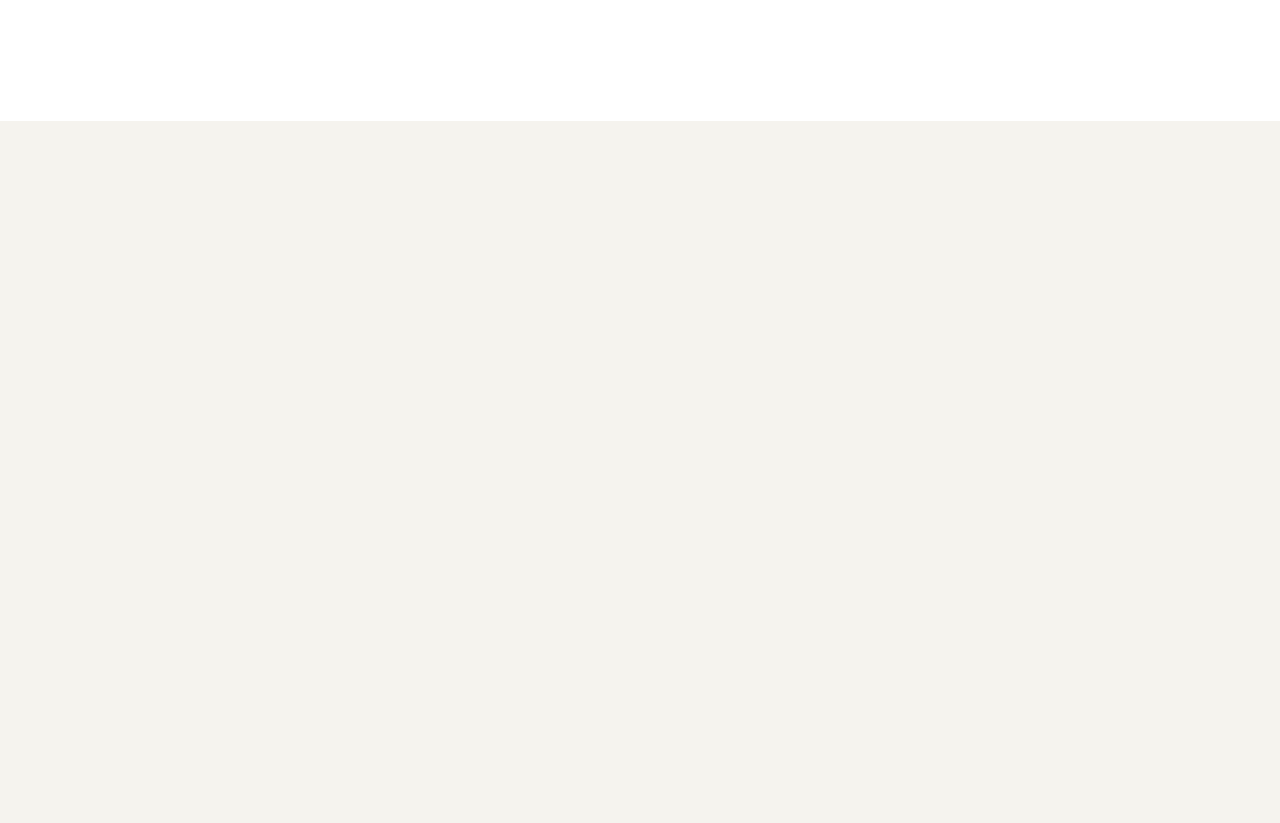
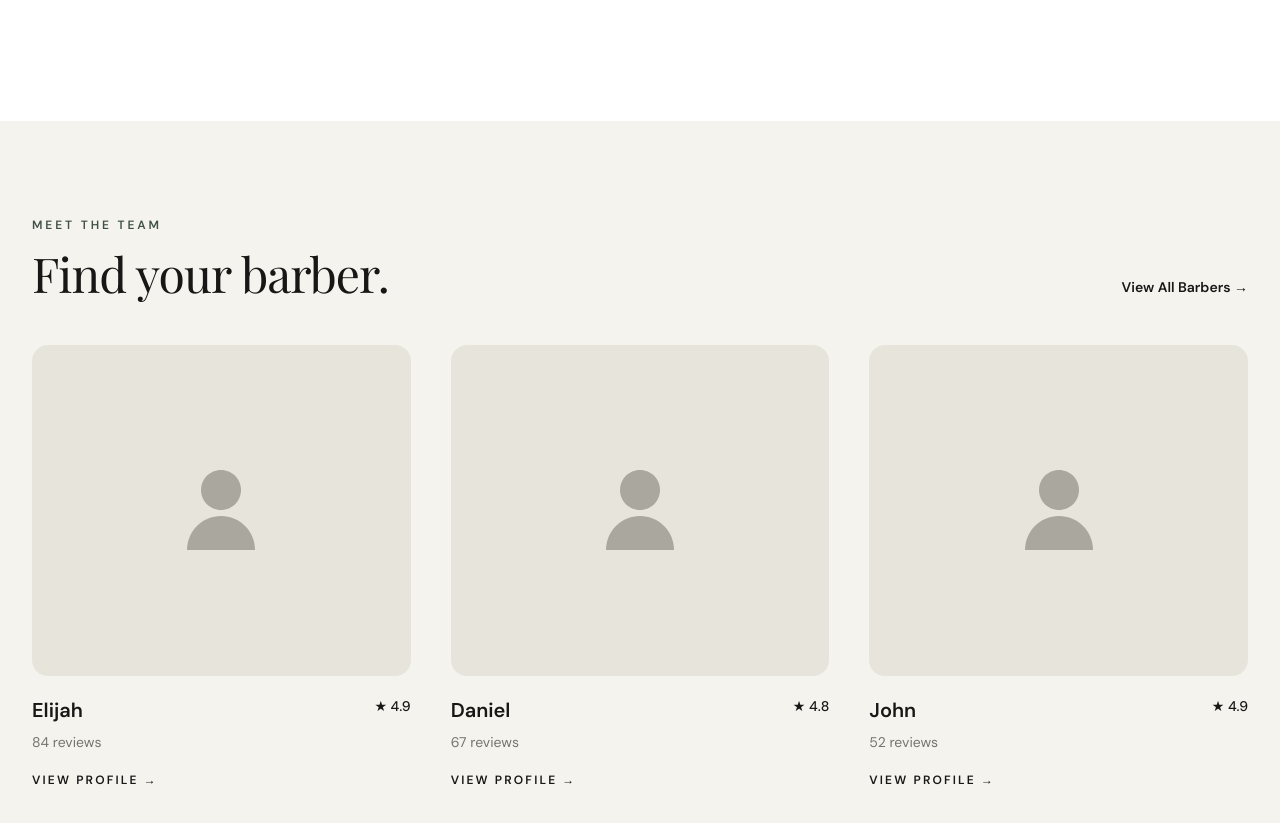
Before and after one commit to jamesmichl/Trimly, a Next.js app: page / in a window 1280 px wide. Shown: the part 1360-2183 px from the top of the page. Before the commit the page ends 1481 px from the top, so only its background shows below. Built offline with nearby package versions, Linux system fonts and the light colour scheme; a web font is replaced by a local one.

Commit message:
feat: add featured barbers section

```diff
--- a/src/app/page.tsx
+++ b/src/app/page.tsx
@@ -1,6 +1,7 @@
 import Link from "next/link";
 import Navbar from "@/components/layout/Navbar";
 import ServiceCard from "@/components/service/ServiceCard";
+import BarberCard from "@/components/barber/BarberCard";
 
 const bookingSteps = [
   {
@@ -41,6 +42,27 @@ const featuredServices = [
     description:
       "Professional hair coloring designed to refresh or redefine your look.",
     price: "Rp150.000",
+  },
+];
+
+const featuredBarbers = [
+  {
+    id: "elijah",
+    name: "Elijah",
+    rating: 4.9,
+    reviewCount: 84,
+  },
+  {
+    id: "daniel",
+    name: "Daniel",
+    rating: 4.8,
+    reviewCount: 67,
+  },
+  {
+    id: "john",
+    name: "John",
+    rating: 4.9,
+    reviewCount: 52,
   },
 ];
 
@@ -138,6 +160,40 @@ export default function Home() {
             </div>
           </div>
         </section>
+        <section>
+  <div className="mx-auto max-w-7xl px-6 py-20 lg:px-8 lg:py-24">
+    <div className="flex flex-col gap-6 sm:flex-row sm:items-end sm:justify-between">
+      <div>
+        <p className="text-xs font-semibold uppercase tracking-[0.24em] text-primary">
+          Meet The Team
+        </p>
+
+        <h2 className="mt-4 font-display text-4xl tracking-[-0.02em] sm:text-5xl">
+          Find your barber.
+        </h2>
+      </div>
+
+      <Link
+        href="/barbers"
+        className="text-sm font-semibold text-primary transition-opacity hover:opacity-70"
+      >
+        View All Barbers →
+      </Link>
+    </div>
+
+    <div className="mt-12 grid gap-10 md:grid-cols-3">
+      {featuredBarbers.map((barber) => (
+        <BarberCard
+          key={barber.id}
+          id={barber.id}
+          name={barber.name}
+          rating={barber.rating}
+          reviewCount={barber.reviewCount}
+        />
+      ))}
+    </div>
+  </div>
+</section>
       </main>
     </>
   );
--- /dev/null
+++ b/src/components/barber/BarberCard.tsx
@@ -0,0 +1,58 @@
+import Link from "next/link";
+
+type BarberCardProps = {
+  id: string;
+  name: string;
+  rating: number;
+  reviewCount: number;
+};
+
+export default function BarberCard({
+  id,
+  name,
+  rating,
+  reviewCount,
+}: BarberCardProps) {
+  return (
+    <article>
+      <div className="flex aspect-[4/3.5] items-center justify-center rounded-2xl bg-[#e7e4dc]">
+  <svg
+    viewBox="0 0 24 24"
+    fill="none"
+    className="h-24 w-24 text-[#aaa79f]"
+    aria-hidden="true"
+  >
+    <path
+      d="M12 12C14.7614 12 17 9.76142 17 7C17 4.23858 14.7614 2 12 2C9.23858 2 7 4.23858 7 7C7 9.76142 9.23858 12 12 12Z"
+      fill="currentColor"
+    />
+    <path
+      d="M3.5 22C3.5 17.3056 7.30558 13.5 12 13.5C16.6944 13.5 20.5 17.3056 20.5 22H3.5Z"
+      fill="currentColor"
+    />
+  </svg>
+</div>
+
+      <div className="mt-5">
+        <div className="flex items-start justify-between gap-4">
+          <h3 className="text-xl font-semibold">{name}</h3>
+
+          <span className="shrink-0 text-sm font-medium">
+            ★ {rating.toFixed(1)}
+          </span>
+        </div>
+
+        <p className="mt-2 text-sm text-muted">
+          {reviewCount} reviews
+        </p>
+
+        <Link
+          href={`/barbers/${id}`}
+          className="mt-5 inline-block text-xs font-semibold uppercase tracking-[0.18em] text-primary transition-opacity hover:opacity-70"
+        >
+          View Profile →
+        </Link>
+      </div>
+    </article>
+  );
+}
```
